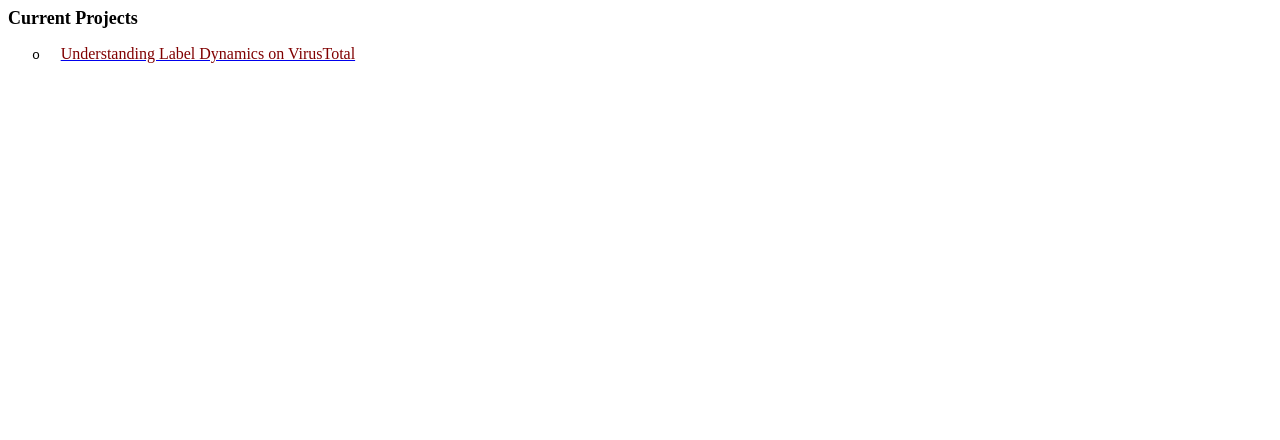
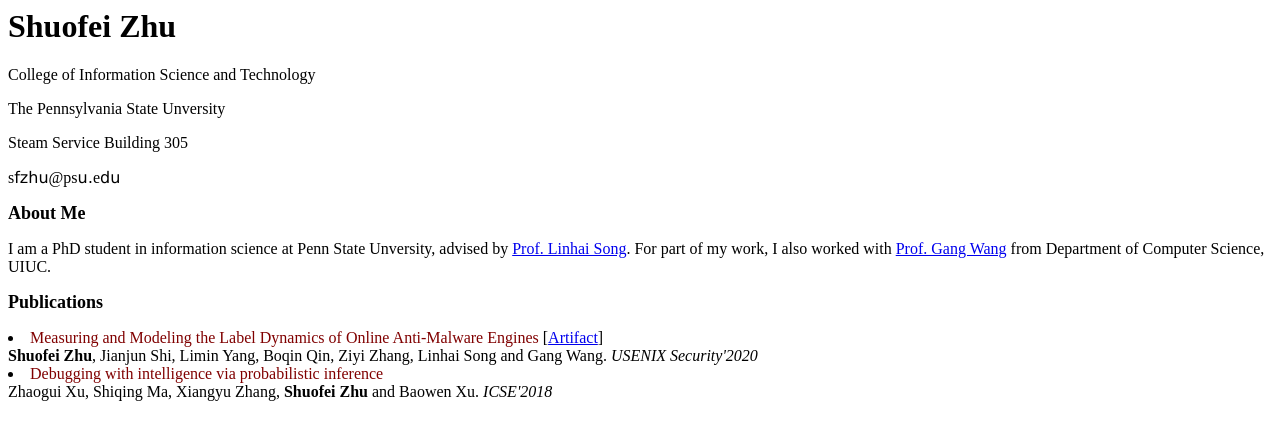
Before and after one commit to sfzhu93/sfzhu93.github.io, a plain HTML site: page index.html in a window 1280 px wide. Drawn offline with Linux system fonts and the light colour scheme.

Commit message:
updated personal page and final paper

```diff
--- a/index.html
+++ b/index.html
@@ -1,5 +1,34 @@
 <html>
+<head>
+<title>Shuofei Zhu's Homepage</title>
+</head>
+<h1>Shuofei Zhu</h1>
+<p></p>
+<p>College of Information Science and Technology</p>
+<p>The Pennsylvania State Unversity</p>
+<p>Steam Service Building 305</p>
+<p>&#1109;&#x1d5bf;&#x1d5d3;&#1392;&#1405;@&#1088;&#1109;&#x1d5ce;&#8228;&#1077;&#8574;&#1405;</p>
+<!--http://www.unicode.org/Public/security/latest/confusables.txt -->
 
+<p><b><span style='font-size:13.5pt'>About Me</span></b></p>
+<p>I am a PhD student in information science at Penn State Unversity, advised by <a href='https://songlh.github.io/'>Prof. Linhai Song</a>. For part of my work, I also worked with <a href='http://gangw.cs.illinois.edu/'>Prof. Gang Wang</a> from Department of Computer Science, UIUC.</p>
+
+<p><b><span style='font-size:13.5pt'>Publications</span></b></p>
+<li>
+<font color="maroon">Measuring and Modeling the Label Dynamics of Online Anti-Malware Engines</font>
+[<a href="https://sfzhu93.github.io/projects/vt/index.html">Artifact</a>]
+<br><b>Shuofei Zhu</b>, Jianjun Shi, Limin Yang, Boqin Qin, Ziyi Zhang, Linhai Song and Gang Wang.
+<em>USENIX Security'2020</em>
+</li>
+
+<li>
+<font color="maroon">Debugging with intelligence via probabilistic inference</font>
+<br>	Zhaogui Xu, Shiqing Ma, Xiangyu Zhang, <b>Shuofei Zhu</b> and Baowen Xu.
+<em>ICSE'2018</em>
+</li>
+
+
+<!--
 <p><b><span style='font-size:13.5pt'>Current Projects</span></b></p>
 
 <p class=MsoNormal style='mso-margin-top-alt:auto;mso-margin-bottom-alt:auto;margin-left:.5in;text-indent:-.25in;mso-list:l2 level2 lfo2;tab-stops:list .5in'><![if !supportLists]>
@@ -14,6 +43,6 @@
 		</span>
 	</span>
 </p>
-
+-->
 
 </html>
```
Also changed, not shown: 1 other file.
